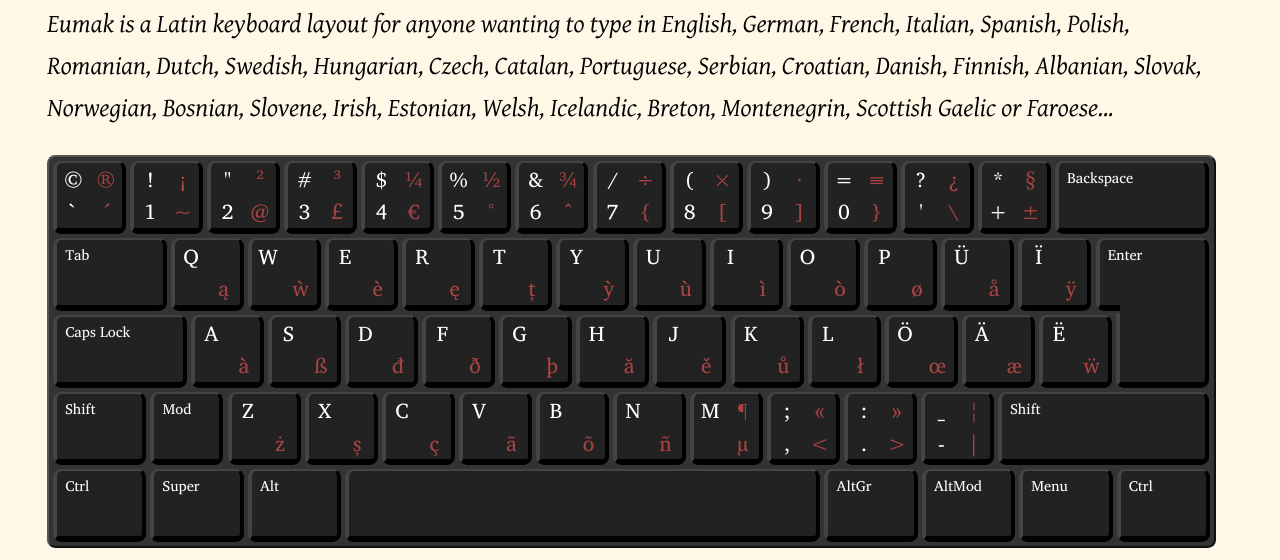
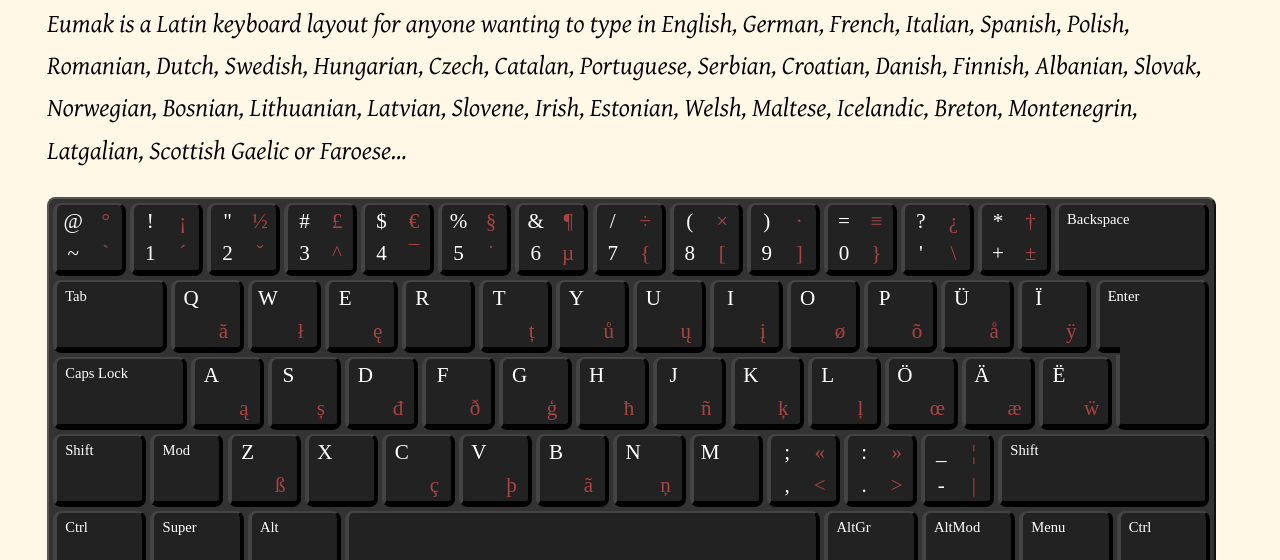
Before and after one commit to technige/eumak, a plain HTML site: page index.html in a window 1280 px wide. Shown: the part 110-670 px from the top of the page. Drawn offline with Linux system fonts and the light colour scheme.

Commit message:
Latest updates

```diff
--- a/eumak.css
+++ b/eumak.css
@@ -46,7 +46,7 @@
 
 
 .keyboard {
-    font-family: "CharisSIL";
+    font-family: "Andika";
     background-color: #333;
     border-radius: 0.625rem;
     border-top: 0.15625rem solid #555;
@@ -90,6 +90,9 @@
 }
 .keyboard .key>div:nth-child(n+3) {
     color: #AA4444;
+}
+.keyboard mod.key>div {
+    width: 5rem;
 }
 .keyboard .backspace.key,
 .keyboard .tab.key,
--- a/index.html
+++ b/index.html
@@ -3,30 +3,6 @@
 <head>
 <title>Eumak: The European Keyboard Layout</title>
 <link rel="stylesheet" href="eumak.css">
-<!--
-LATIN-BASED EUROPEAN LANGUAGES WITH 5M+ SPEAKERS
-Albanian (http://kbdlayout.info/0000041c/)
-German (http://kbdlayout.info/00000407/)
-French (http://kbdlayout.info/0000040c/)
-Italian (http://kbdlayout.info/00000410/)
-English (http://kbdlayout.info/00000809/)
-Polish (http://kbdlayout.info/00010415/)
-Spanish (http://kbdlayout.info/0000040a/)
-Romanian (http://kbdlayout.info/00010418/)
-Dutch (http://kbdlayout.info/00000413/)
-Hungarian (http://kbdlayout.info/0000040e/)
-Turkish (http://kbdlayout.info/0000041f/)
-Swedish (http://kbdlayout.info/0000041d/)
-Czech (http://kbdlayout.info/00000405/)
-Portuguese (http://kbdlayout.info/00000816/)
-Serbian (http://kbdlayout.info/0000081a/)
-Croatian (http://kbdlayout.info/0000041a/)
-Danish (http://kbdlayout.info/00000406/)
-Finnish (http://kbdlayout.info/0000040b/)
-Norwegian (http://kbdlayout.info/00000414/)
-Slovak (http://kbdlayout.info/0001041B/)
-Swiss German (http://kbdlayout.info/00000807/)
--->
 </head>
 <body>
 
@@ -56,13 +32,17 @@
         Slovak,
         Norwegian,
         Bosnian,
+        Lithuanian,
+        Latvian,
         Slovene,
         Irish,
         Estonian,
         Welsh,
+        Maltese,
         Icelandic,
         Breton,
         Montenegrin,
+        Latgalian,
         Scottish Gaelic or
         Faroese...
 </p>
@@ -74,52 +54,52 @@
 <div class="row">
 
   <div class="key">
-      <div>&grave;</div>
-      <div>&copy;</div>
-      <div>&acute;</div>
-      <div>&reg;</div>
+      <div>~</div>
+      <div>@</div>
+      <div>`</div>
+      <div>°</div>
   </div>
 
   <div class="key">
       <div>1</div>
       <div>!</div>
-      <div>~</div>
-      <div>&iexcl;</div>
+      <div>´</div>
+      <div>¡</div>
   </div>
 
   <div class="key">
       <div>2</div>
       <div>&quot;</div>
-      <div>@</div>
-      <div>&sup2;</div>
+      <div>ˇ</div>
+      <div>½</div>
   </div>
 
   <div class="key">
       <div>3</div>
       <div>#</div>
+      <div>^</div>
       <div>£</div>
-      <div>&sup3;</div>
   </div>
 
   <div class="key">
       <div>4</div>
       <div>$</div>
+      <div>¯</div>
       <div>€</div>
-      <div>&frac14;</div>
   </div>
 
   <div class="key">
       <div>5</div>
       <div>%</div>
-      <div>&deg;</div>
-      <div>&frac12;</div>
+      <div>˙</div>
+      <div>§</div>
   </div>
 
   <div class="key">
       <div>6</div>
       <div>&</div>
-      <div>^</div>
-      <div>&frac34;</div>
+      <div>µ</div>
+      <div>¶</div>
   </div>
 
   <div class="key">
@@ -161,7 +141,7 @@
       <div>+</div>
       <div>*</div>
       <div>&plusmn;</div>
-      <div>&sect;</div>
+      <div>&dagger;</div>
   </div>
 
   <div class="backspace key">
@@ -178,25 +158,25 @@
   <div class="key">
       <div></div>
       <div>Q</div>
-      <div>ą</div>
+      <div>ă</div>
   </div>
 
   <div class="key">
       <div></div>
       <div>W</div>
-      <div>ẁ</div>
+      <div>ł</div>
   </div>
 
   <div class="key">
       <div></div>
       <div>E</div>
-      <div>&egrave;</div>
+      <div>ę</div>
   </div>
 
   <div class="key">
       <div></div>
       <div>R</div>
-      <div>ę</div>
+      <div></div>
   </div>
 
   <div class="key">
@@ -208,31 +188,31 @@
   <div class="key">
       <div></div>
       <div>Y</div>
-      <div>ỳ</div>
+      <div>ů</div>
   </div>
 
   <div class="key">
       <div></div>
       <div>U</div>
-      <div>&ugrave;</div>
+      <div>ų</div>
   </div>
 
   <div class="key">
       <div></div>
       <div>I</div>
-      <div>&igrave;</div>
+      <div>į</div>
   </div>
 
   <div class="key">
       <div></div>
       <div>O</div>
-      <div>&ograve;</div>
+      <div>ø</div>
   </div>
 
   <div class="key">
       <div></div>
       <div>P</div>
-      <div>ø</div>
+      <div>õ</div>
   </div>
 
   <div class="key">
@@ -266,55 +246,55 @@
   <div class="key">
       <div></div>
       <div>A</div>
-      <div>&agrave;</div>
+      <div>ą</div>
   </div>
 
   <div class="key">
       <div></div>
       <div>S</div>
-      <div>ß</div>
+      <div>ș</div>
   </div>
 
   <div class="key">
       <div></div>
       <div>D</div>
-      <div>&#x0111;</div>
+      <div>đ</div>
   </div>
 
   <div class="key">
       <div></div>
       <div>F</div>
-      <div>&eth;</div>
+      <div>ð</div>
   </div>
 
   <div class="key">
       <div></div>
       <div>G</div>
-      <div>&thorn;</div>
+      <div>ģ</div>
   </div>
 
   <div class="key">
       <div></div>
       <div>H</div>
-      <div>&abreve;</div>
+      <div>ħ</div>
   </div>
 
   <div class="key">
       <div></div>
       <div>J</div>
-      <div>&ecaron;</div>
+      <div>ñ</div>
   </div>
 
   <div class="key">
       <div></div>
       <div>K</div>
-      <div>&uring;</div>
+      <div>ķ</div>
   </div>
 
   <div class="key">
       <div></div>
       <div>L</div>
-      <div>ł</div>
+      <div>ļ</div>
   </div>
 
   <div class="key">
@@ -353,13 +333,13 @@
   <div class="key">
       <div></div>
       <div>Z</div>
-      <div>ż</div>
+      <div>ß</div>
   </div>
 
   <div class="key">
       <div></div>
       <div>X</div>
-      <div>ș</div>
+      <div></div>
   </div>
 
   <div class="key">
@@ -371,26 +351,26 @@
   <div class="key">
       <div></div>
       <div>V</div>
-      <div>&atilde;</div>
+      <div>þ</div>
   </div>
 
   <div class="key">
       <div></div>
       <div>B</div>
-      <div>&otilde;</div>
+      <div>ã</div>
   </div>
 
   <div class="key">
       <div></div>
       <div>N</div>
-      <div>&ntilde;</div>
+      <div>ņ</div>
   </div>
 
   <div class="key">
       <div></div>
       <div>M</div>
-      <div>&micro;</div>
-      <div>&para;</div>
+      <div></div>
+      <div></div>
   </div>
 
   <div class="key">
```
Also changed, not shown: 1 other file.
